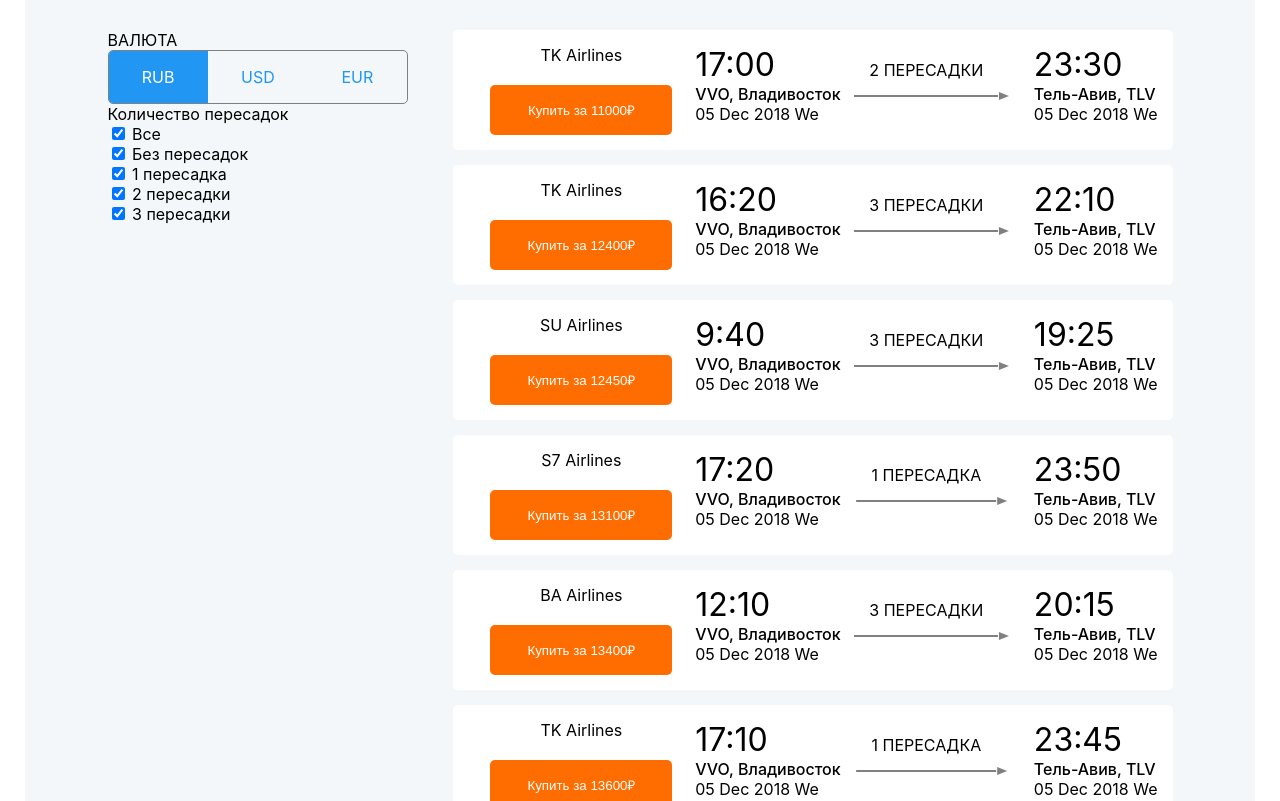
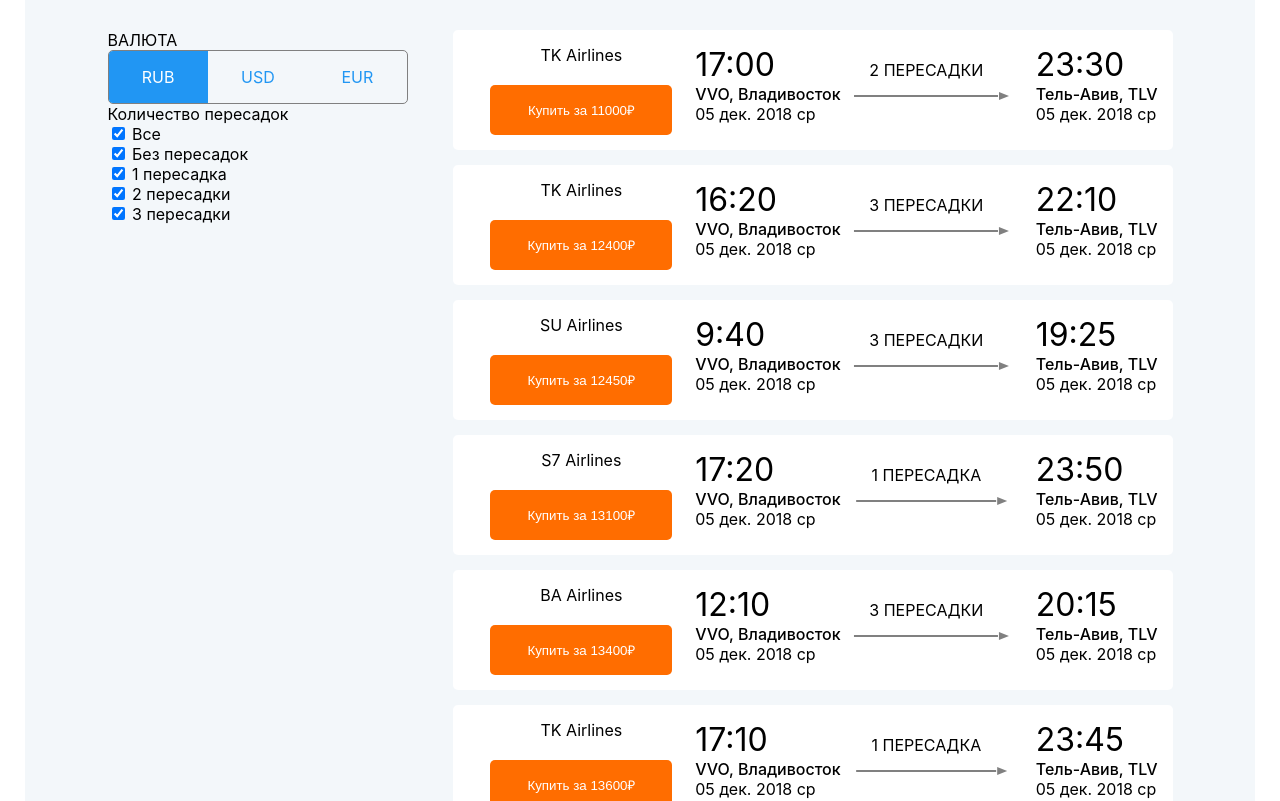
Before and after one commit to melis/idea_p, a React (Create React App) app: page / in a window 1280 px wide. Shown: the top 801 px of the page. Built offline with nearby package versions, Linux system fonts and the light colour scheme.

Commit message:
Update Ticket.js

```diff
--- a/src/components/Ticket/Ticket.js
+++ b/src/components/Ticket/Ticket.js
@@ -1,4 +1,5 @@
 import { format } from "date-fns";
+import { ru } from "date-fns/locale";
 import React from "react";
 
 function Ticket({ tick, val }) {
@@ -29,7 +30,9 @@
           </div>
 
           <div>
-            {format(new Date(tick.departure_date), "dd MMM yyyy' 'eeeeee")}
+            {format(new Date(tick.departure_date), "dd MMM yyyy' 'eeeeee", {
+              locale: ru,
+            })}
           </div>
         </div>
         <div className="ticket_arrival">
@@ -38,7 +41,9 @@
             {tick.destination_name}, {tick.destination}
           </div>
           <div>
-            {format(new Date(tick.arrival_date), "dd MMM yyyy' 'eeeeee")}
+            {format(new Date(tick.arrival_date), "dd MMM yyyy' 'eeeeee", {
+              locale: ru,
+            })}
           </div>
         </div>
       </div>
```
